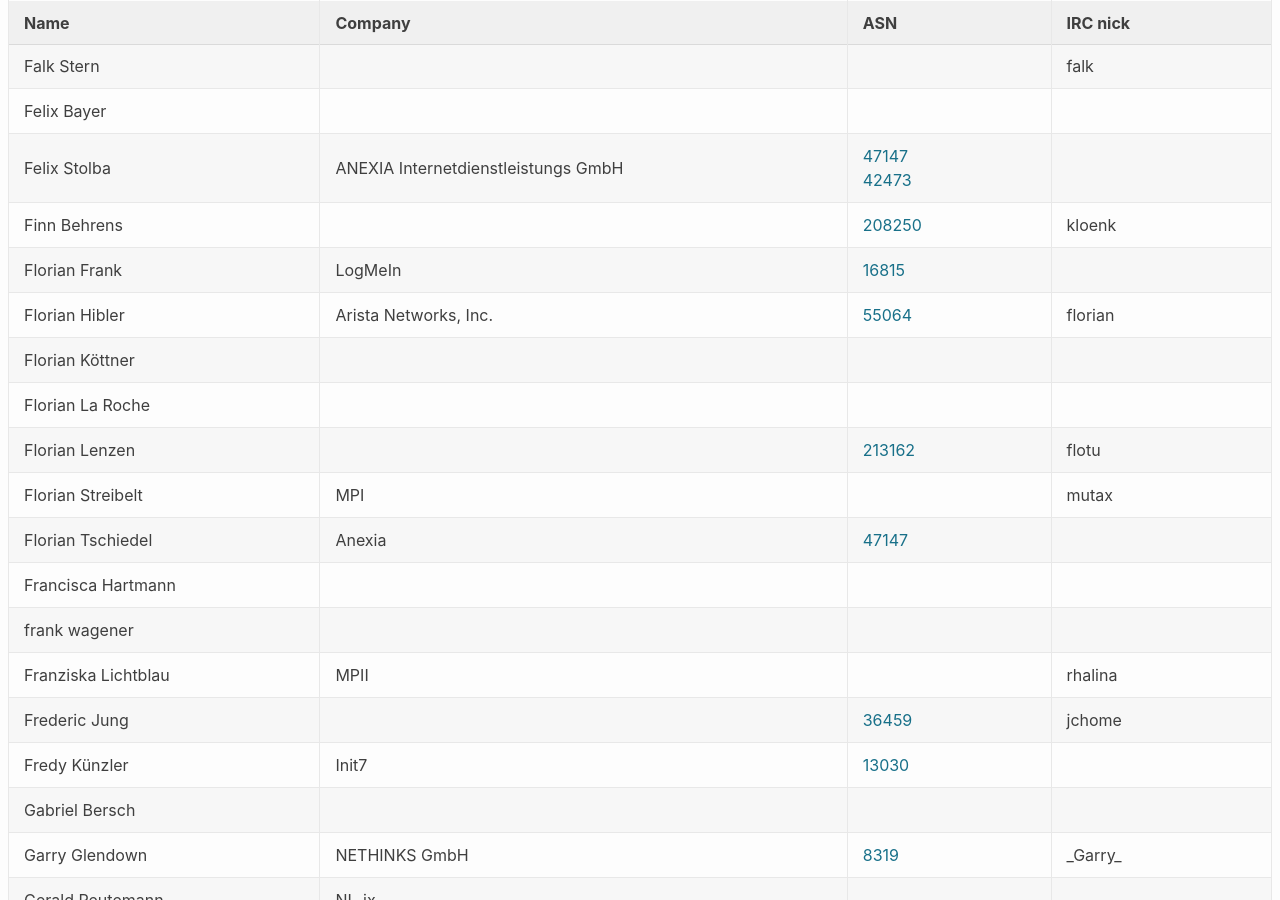
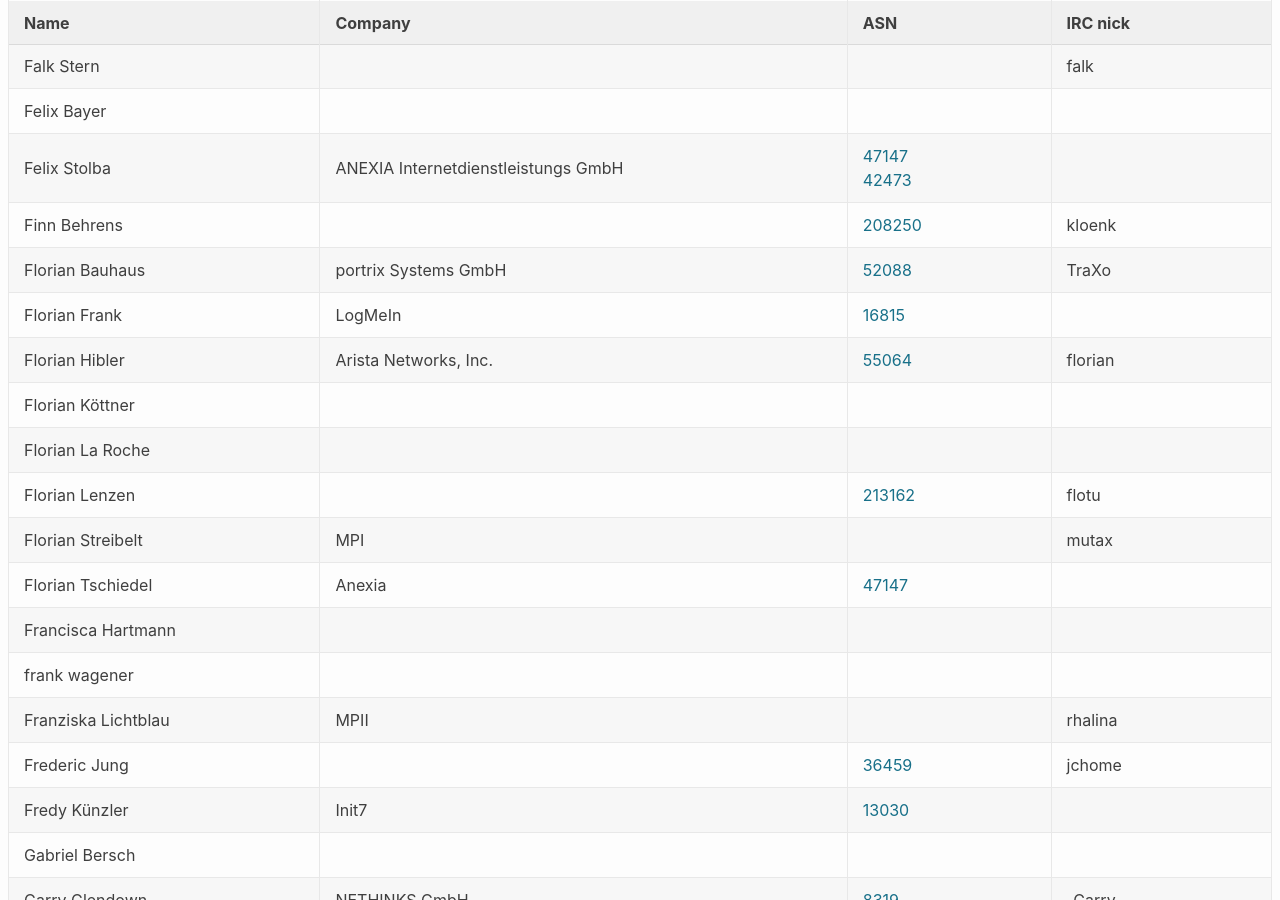
Before and after one commit to denog/pretix-attendeelist, a Jekyll site: the page built from index.markdown, in a window 1280 px wide and 900 px high, scrolled down 4573 px. Built offline with Jekyll 4.4.1, drawn with Linux system fonts in a browser that asks for light colours.

Commit message:
Latest data: Tue Oct 27 08:31:26 UTC 2020

```diff
--- a/_data/attendees.json
+++ b/_data/attendees.json
@@ -588,6 +588,12 @@
     "asn": "AS208250"
   },
   {
+    "name": "Florian Bauhaus",
+    "company": "portrix Systems GmbH",
+    "irc": "TraXo",
+    "asn": "52088"
+  },
+  {
     "name": "Florian Frank",
     "company": "LogMeIn",
     "irc": null,
```
